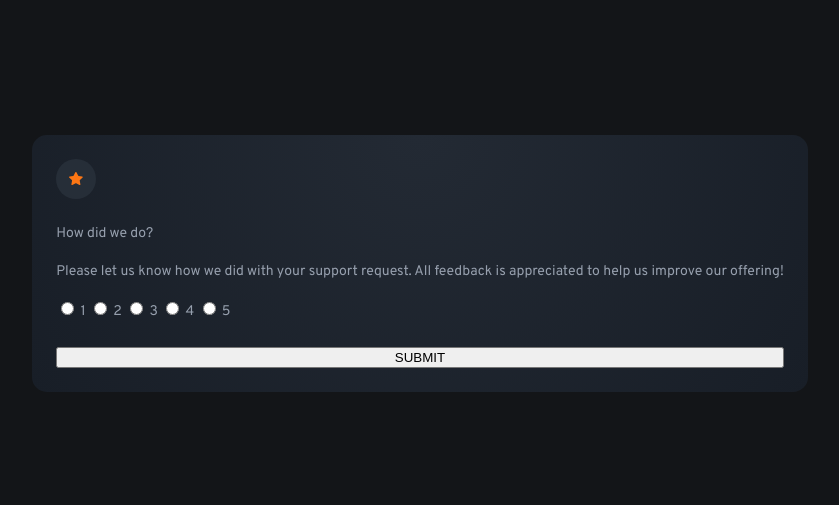
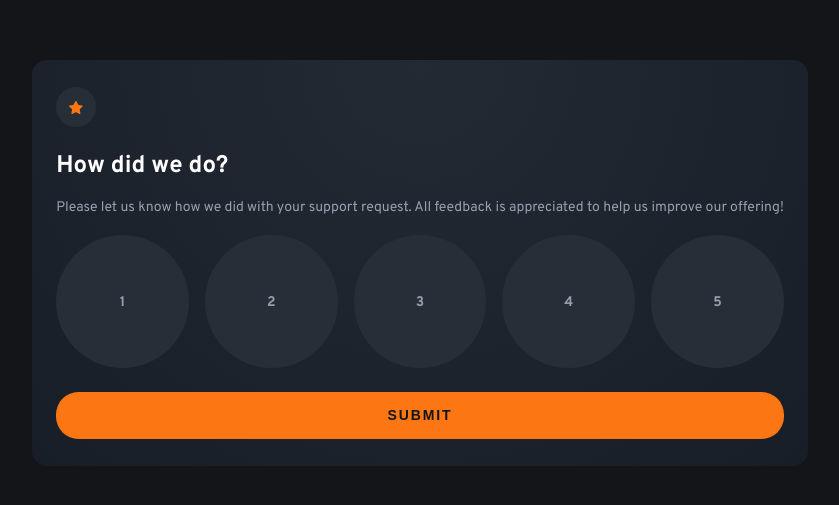
Before and after one commit to g-akca/interactive-rating-component, a plain HTML site: page index.html in a window 1280 px wide. Shown: the part 137-642 px from the top of the page, without its empty margins (220-1059 px from the left). Drawn offline with Linux system fonts and the light colour scheme.

Commit message:
Add rating card styles

```diff
--- a/styles.css
+++ b/styles.css
@@ -42,7 +42,7 @@ p, h1 {
 
 /* Rating Card */
 .rating-card {
-    padding: var(--spacing-300);
+    padding: 27px var(--spacing-300);
 }
 
 #rating-content, form {
@@ -54,7 +54,7 @@ p, h1 {
 .icon {
     width: 40px;
     height: 40px;
-    border-radius: 20px;
+    border-radius: 100%;
     background-color: var(--grey-900);
     display: flex;
     justify-content: center;
@@ -74,8 +74,49 @@ fieldset {
 legend {
     padding: 0;
     margin-bottom: var(--spacing-200);
+    color: white;
+    font-size: 24px;
+    line-height: 30px;
+    font-weight: bold;
 }
 
 #radio-div {
     margin-top: var(--spacing-200);
+    display: grid;
+    grid-template-columns: repeat(5, 1fr);
+    column-gap: var(--spacing-200);
+    justify-items: center;
 }
+
+#radio-div input {
+    display: none;
+}
+
+#radio-div label {
+    background-color: var(--grey-900);
+    width: 100%;
+    aspect-ratio: 1 / 1;
+    border-radius: 100%;
+    color: var(--grey-500);
+    font-weight: bold;
+    display: flex;
+    justify-content: center;
+    align-items: center;
+    text-align: center;
+    padding-top: 3px;
+    box-sizing: border-box;
+    cursor: pointer;
+}
+
+#submit-btn {
+    background-color: var(--orange-500);
+    color: var(--grey-950);
+    font-size: 14px;
+    line-height: 15px;
+    letter-spacing: 1.87px;
+    font-weight: bold;
+    border: none;
+    padding: var(--spacing-200);
+    border-radius: 22.5px;
+    cursor: pointer;
+}
```
